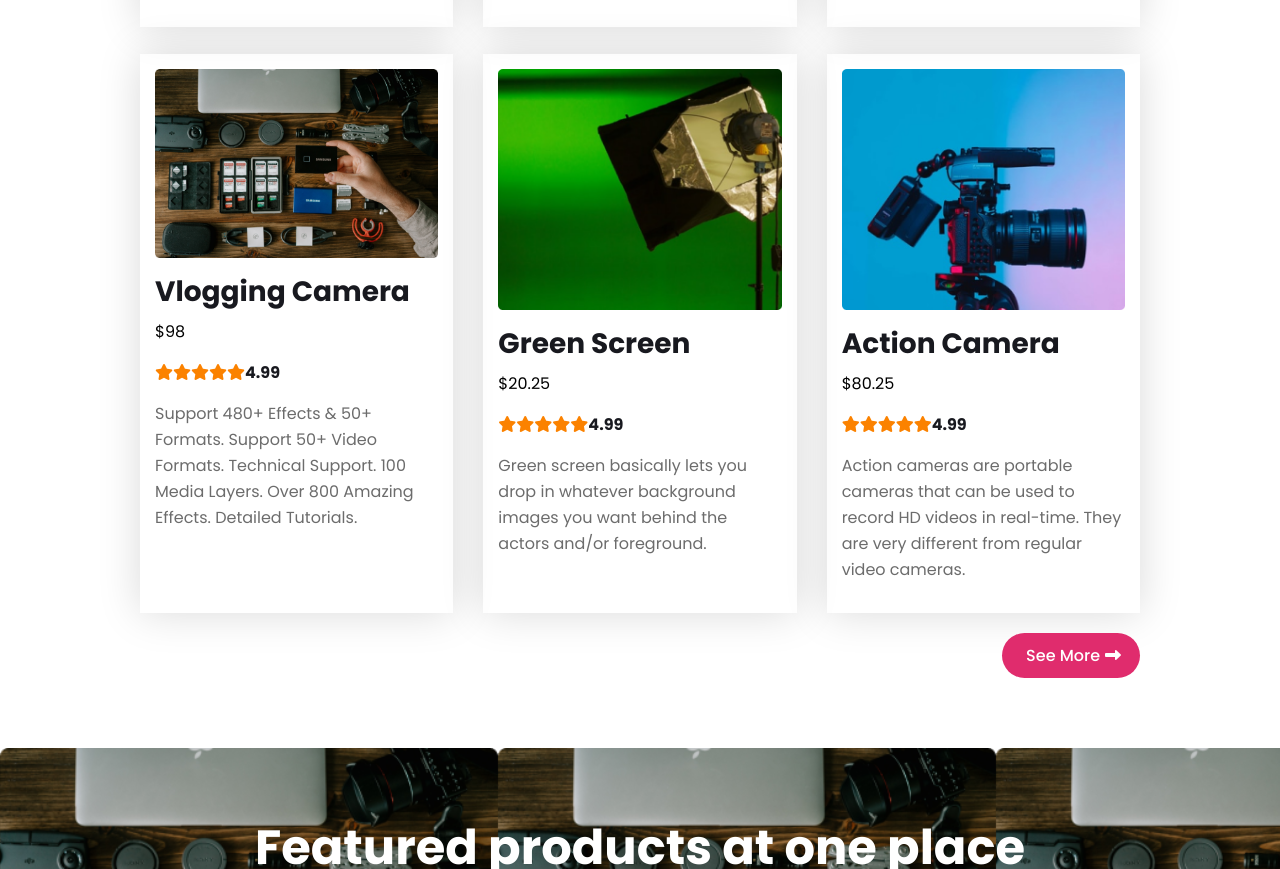
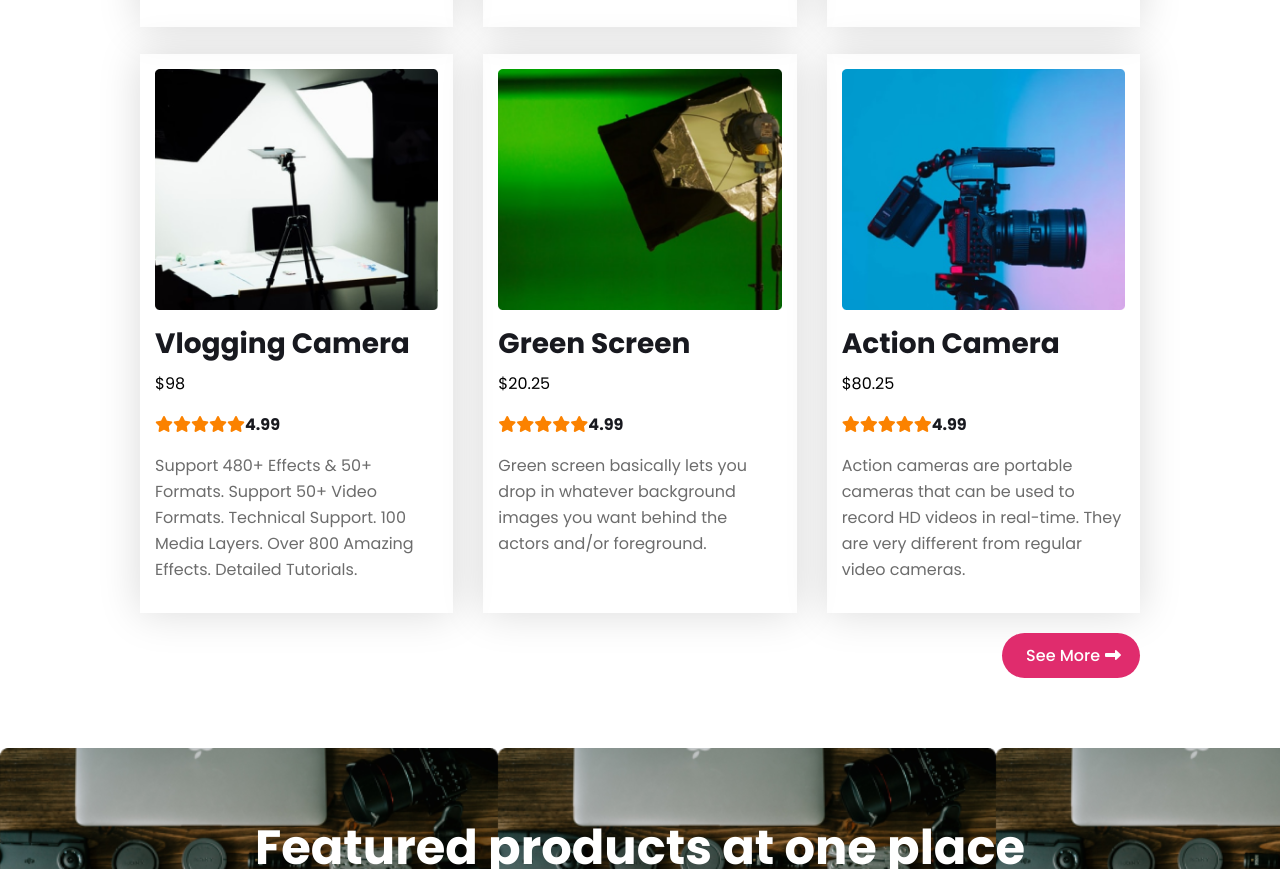
Before and after one commit to m-mohiuddin/influencer-mohi-gear, a plain HTML site: page index.html in a window 1280 px wide. Shown: the part 1984-2853 px from the top of the page. Drawn offline with Linux system fonts and the light colour scheme.

Commit message:
final push

```diff
--- a/index.html
+++ b/index.html
@@ -165,7 +165,7 @@
                     </div>
                     <div class="product">
                         <div class="product-img">
-                            <img src="images/images/gear.png" alt="Programming-Hero">
+                            <img src="images/images/setup.png" alt="Programming-Hero">
                         </div>
                         <div class="product-info">
                             <h3>Vlogging Camera</h3>
```
